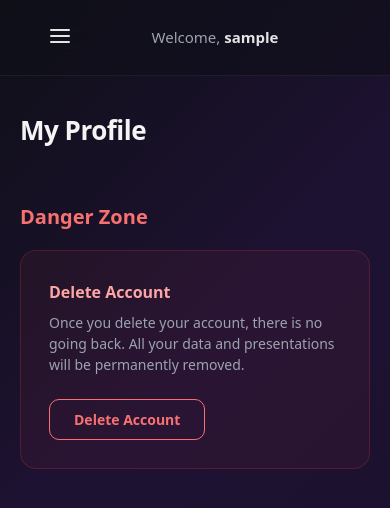
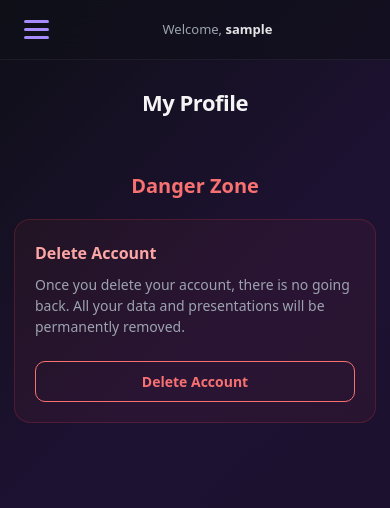
Before and after one commit to MirzoUlugbekFazilov/presentAI2.0, a Flask app: page /profile in a window 390 px wide. Shown: the top 508 px of the page. Run offline with Flask 3, Linux system fonts and the light colour scheme; the visitor is signed in with stand-in values (Sample User, id 1); data that the repository does not hold is empty; some libraries are stand-ins or nearby versions.

Commit message:
Add hamburger menu for mobile navigation

```diff
--- a/templates/profile.html
+++ b/templates/profile.html
@@ -169,6 +169,36 @@
             padding: 8px;
         }
 
+        /* Hamburger */
+        .hamburger {
+            display: none;
+            flex-direction: column;
+            gap: 5px;
+            cursor: pointer;
+            padding: 10px;
+            z-index: 10;
+        }
+
+        .hamburger span {
+            width: 25px;
+            height: 3px;
+            background: #a78bfa;
+            border-radius: 3px;
+            transition: all 0.3s;
+        }
+
+        .hamburger.active span:nth-child(1) {
+            transform: rotate(45deg) translate(6px, 6px);
+        }
+
+        .hamburger.active span:nth-child(2) {
+            opacity: 0;
+        }
+
+        .hamburger.active span:nth-child(3) {
+            transform: rotate(-45deg) translate(6px, -6px);
+        }
+
         /* Profile content */
         .profile-content {
             padding: 48px 40px;
@@ -182,6 +212,7 @@
             color: #f4f4f5;
             margin-bottom: 32px;
             letter-spacing: -0.5px;
+            text-align: center;
         }
 
         .profile-avatar {
@@ -195,7 +226,7 @@
             color: white;
             font-size: 32px;
             font-weight: 700;
-            margin-bottom: 32px;
+            margin: 0 auto 32px;
         }
 
         .profile-card {
@@ -240,6 +271,7 @@
             font-weight: 700;
             color: #f87171;
             margin-bottom: 16px;
+            text-align: center;
         }
 
         .danger-card {
@@ -405,6 +437,10 @@
                 display: block;
             }
 
+            .hamburger {
+                display: flex;
+            }
+
             .profile-content {
                 padding: 32px 20px;
             }
@@ -423,6 +459,63 @@
             .danger-card-content {
                 flex-direction: column;
                 align-items: flex-start;
+            }
+
+            .topbar {
+                padding: 12px 16px;
+            }
+        }
+
+        @media (max-width: 480px) {
+            .profile-content {
+                padding: 24px 14px;
+            }
+
+            .profile-content h1 {
+                font-size: 22px;
+            }
+
+            .profile-avatar {
+                width: 64px;
+                height: 64px;
+                font-size: 26px;
+            }
+
+            .profile-row {
+                padding: 14px 16px;
+            }
+
+            .profile-label {
+                font-size: 12px;
+            }
+
+            .profile-value {
+                font-size: 14px;
+            }
+
+            .danger-card {
+                padding: 20px;
+            }
+
+            .delete-btn {
+                width: 100%;
+                text-align: center;
+            }
+
+            .topbar {
+                padding: 10px 14px;
+            }
+
+            .topbar-greeting {
+                font-size: 13px;
+            }
+
+            .modal {
+                padding: 28px 24px;
+            }
+
+            .modal-actions {
+                flex-direction: column;
             }
         }
 
@@ -482,11 +575,11 @@
     <!-- Main Content -->
     <div class="main-content">
         <div class="topbar">
-            <button class="mobile-toggle" onclick="toggleSidebar()">
-                <svg width="24" height="24" viewBox="0 0 24 24" fill="none" stroke="currentColor" stroke-width="2" stroke-linecap="round" stroke-linejoin="round">
-                    <line x1="3" y1="12" x2="21" y2="12"/><line x1="3" y1="6" x2="21" y2="6"/><line x1="3" y1="18" x2="21" y2="18"/>
-                </svg>
-            </button>
+            <div class="hamburger" id="hamburger" onclick="toggleSidebar()">
+                <span></span>
+                <span></span>
+                <span></span>
+            </div>
             <div class="topbar-greeting">{{ t.welcome }}, <strong>{{ user }}</strong></div>
             <div></div>
         </div>
@@ -560,6 +653,7 @@
         function toggleSidebar() {
             document.getElementById('sidebar').classList.toggle('open');
             document.getElementById('sidebarOverlay').classList.toggle('active');
+            document.getElementById('hamburger').classList.toggle('active');
         }
 
         function showDeleteModal() {
```
